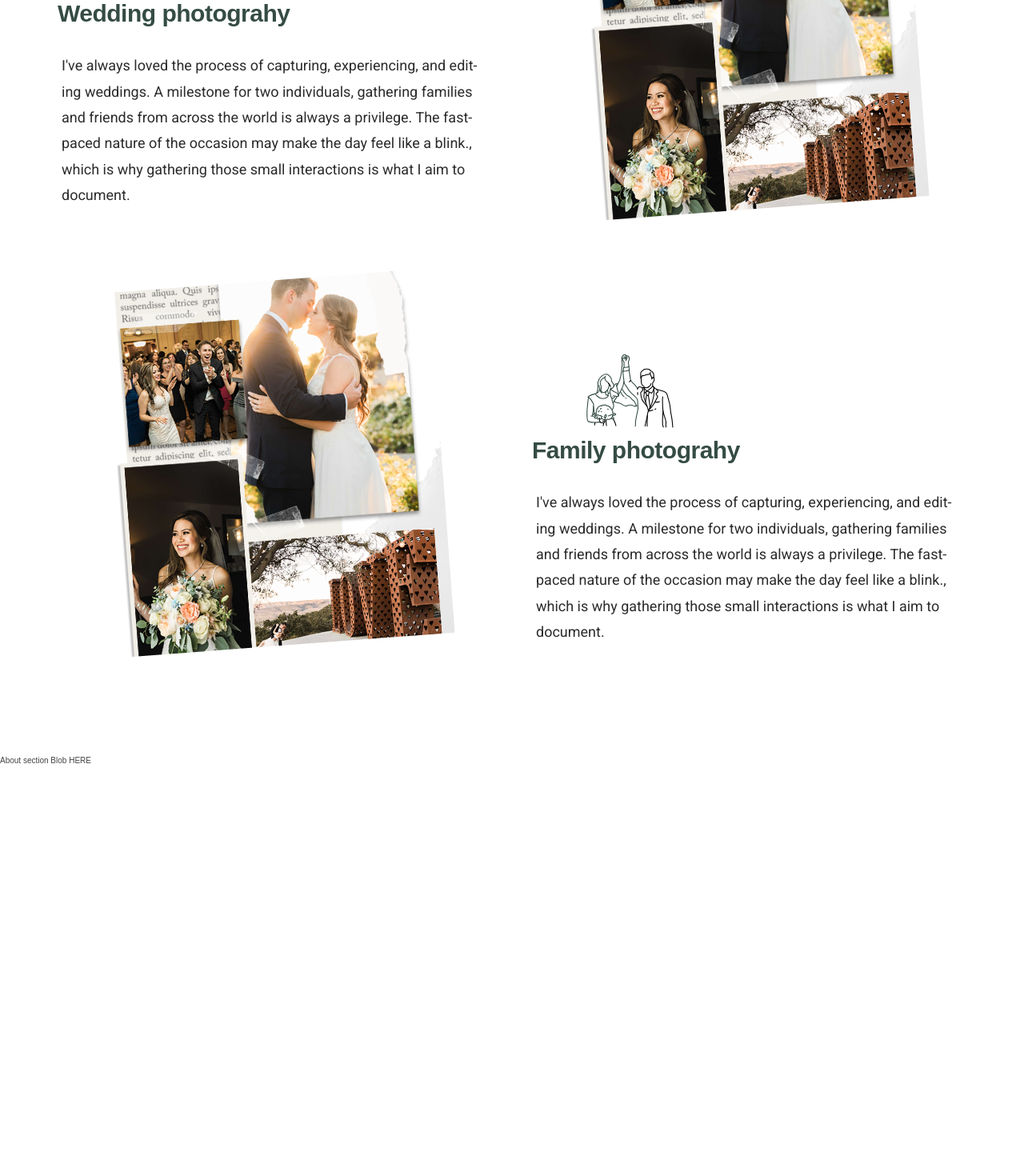
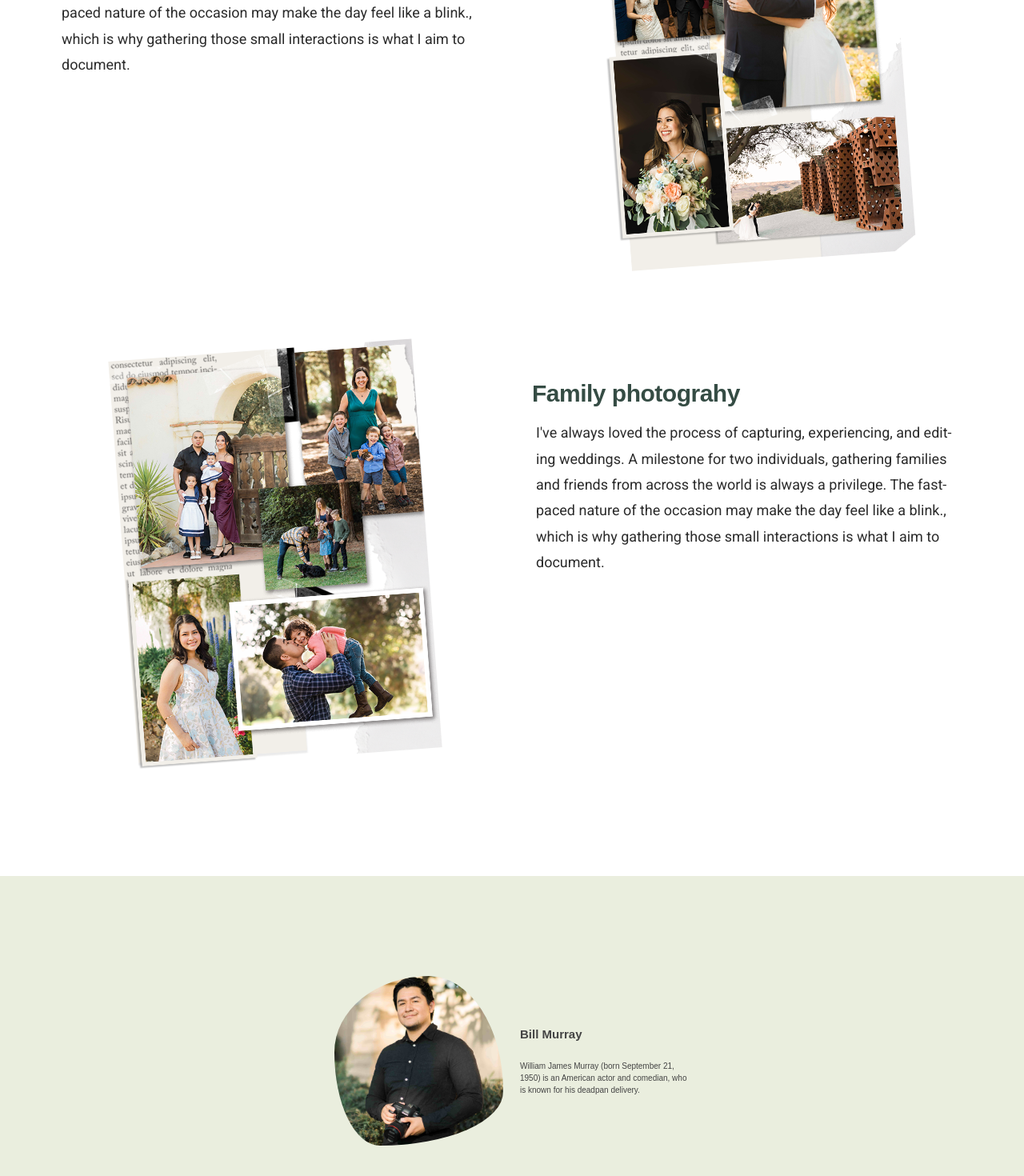
Before and after one commit to gah-code/ghp-app, a React (Create React App) app: page / in a window 1280 px wide. Shown: the part 1246-2716 px from the top of the page at 80% size. Before the commit the page ends 2204 px from the top, so only its background shows below. Built offline with nearby package versions, Linux system fonts and the light colour scheme.

Commit message:
About & Service section position for small screens

```diff
--- /dev/null
+++ b/src/components/Layout/About.css
@@ -0,0 +1,33 @@
+.about-section {
+  padding: 12.5rem 0;
+  place-content: center;
+  background-color: var(--color-background-two);
+}
+
+.profile {
+  display: grid;
+  /* gap: 1rem; */
+  grid-auto-columns: 1fr;
+  grid-template-areas:
+    'image name'
+    'image description';
+  max-width: 80ch;
+}
+
+.profile__image {
+  border-radius: 56% 44% 73% 27% / 45% 68% 32% 55%;
+  grid-area: image;
+  max-width: 95%;
+}
+
+.profile__name {
+  grid-area: name;
+  justify-self: start;
+  align-self: end;
+  margin: 0 0 1rem 1rem;
+}
+
+.profile__description {
+  margin: 1rem 0 0 1rem;
+  grid-area: description;
+}
--- a/src/components/Layout/About.js
+++ b/src/components/Layout/About.js
@@ -1,11 +1,21 @@
 // TODO: Blob About me section
+
+import './About.css';
+import ProfileImg from '../../assets/profile.jpg';
 
 const About = () => {
   return (
-    <div>
-
-      About section Blob HERE
-    </div>
+    <section className="about-section grid">
+      <div className="container ">
+        <div className="profile">
+          <img src={ProfileImg} alt="" className="profile__image" />
+          <h2 className="profile__name">Bill Murray</h2>
+          <p className="profile__description">
+            William James Murray (born September 21, 1950) is an American actor and comedian, who is known for his deadpan delivery.
+          </p>
+        </div>
+      </div>
+    </section>
   );
 };
 
--- a/src/components/Misc/AvailableServices.js
+++ b/src/components/Misc/AvailableServices.js
@@ -1,14 +1,15 @@
 import ServiceItem from './ServiceItem';
 import './services.scss';
 import WeddingImg from '../../assets/wedding-section.png';
-import {
-  ReactComponent as IconSvg,
-} from '../../assets/icons/Wedding-Expanded-Live-Stroke-Individual_Bride-Groom-Celebrate.svg';
+import FamilyImg from '../../assets/FamilySection.png';
+// import {
+//   ReactComponent as IconSvg,
+// } from '../../assets/icons/Wedding-Expanded-Live-Stroke-Individual_Bride-Groom-Celebrate.svg';
 
 const WEDDING_PHOTOGRAPHY = [
   {
     id: 1,
-    icon: <IconSvg height={295} width={245} />,
+    // icon: <IconSvg height={295} width={245} />,
     title: 'Wedding photograhy',
     description: `I've always loved the process of capturing, experiencing, and editing weddings. A milestone for two individuals, gathering families and friends from across the world is always a privilege. The fast-paced nature of the occasion may make the day feel like a blink., which is why gathering those small interactions is what I aim to document.`,
   },
@@ -17,7 +18,7 @@ const WEDDING_PHOTOGRAPHY = [
 const FAMILY_PHOTOGRAPHY = [
   {
     id: 2,
-    icon: <IconSvg height={295} width={245} />,
+    // icon: <IconSvg height={295} width={245} />,
     title: 'Family photograhy',
     description: `I've always loved the process of capturing, experiencing, and editing weddings. A milestone for two individuals, gathering families and friends from across the world is always a privilege. The fast-paced nature of the occasion may make the day feel like a blink., which is why gathering those small interactions is what I aim to document.`,
   },
@@ -53,7 +54,7 @@ const AvailableServices = () => {
         </h2>
       </div>
 
-      <div className="grid-container grid grid--2-cols ">
+      <div className="container grid grid--2-cols ">
         <div key={WEDDING_PHOTOGRAPHY}>
 
           {serviceList}
@@ -62,7 +63,7 @@ const AvailableServices = () => {
           <img className="service-img" src={WeddingImg} alt="" />
         </div>
         <div className="service-img-box">
-          <img className="service-img" src={WeddingImg} alt="" />
+          <img className="service-img" src={FamilyImg} alt="" />
         </div>
         <div key={FAMILY_PHOTOGRAPHY}>
           {serviceListTwo}
--- a/src/components/Misc/ServiceItem.js
+++ b/src/components/Misc/ServiceItem.js
@@ -7,10 +7,10 @@ import './services.scss';
 const ServiceItem = props => {
   return (
     <Fragment>
-      <div key={props.service} id={props.id} className="step-text-box">
-        <svg className="service-icon">
+      <div key={props.service} id={props.id} className="service-text-box">
+        {/* <svg className="service-icon">
           {props.icon}
-        </svg>
+        </svg> */}
         <h3 className="heading-tertiary">{props.title}</h3>
         <p className="description">{props.description}</p>
       </div>
--- a/src/components/Misc/services.scss
+++ b/src/components/Misc/services.scss
@@ -1,45 +1,105 @@
 .section-service {
   padding: 12.6rem 0;
 }
+.service-text-box {
+  position: relative;
+  display: flex;
+  flex-direction: column;
+  align-items: center;
+  justify-content: center;
+  margin: 5rem 0;
 
-// .step-number
-.number {
-  font-size: 9.8rem;
-  font-weight: 600;
-  color: var(--color-primary);
-  margin-bottom: 1.2rem;
+  h3 {
+    align-self: flex-start;
+    margin: 0.7rem 0;
+  }
 }
 
-.service-icon {
-  // background-color: antiquewhite;
-  padding-right: 1rem;
-  width: 200px;
-  height: 200px;
-  transform: rotateZ(0.1deg);
-}
-
-// // .step-description
 .description {
   font-size: 1.8rem;
   line-height: 1.8;
 }
+// .step-number
+// .number {
+//   font-size: 9.8rem;
+//   font-weight: 600;
+//   color: var(--color-primary);
+//   margin-bottom: 1.2rem;
+// }
+
+// .service-icon {
+//   // background-color: antiquewhite;
+//   padding-right: 1rem;
+//   width: 200px;
+//   height: 200px;
+//   transform: rotateZ(0.1deg);
+// }
+
+// // .step-description
 
 .service-img-box {
   position: relative;
   display: flex;
   align-items: center;
   justify-content: center;
-  padding: 1rem;
+  padding: 2rem;
 }
 
 .service-img {
-  width: 80%;
-  height: min(57vh, 600px);
+  width: auto;
+  height: min(65vh, 600px);
   transform: rotateZ(-4.3deg);
-  object-fit: cover;
+}
+
+@media (max-width: 84em) {
+  .service-img {
+    height: min(64vh, 600px);
+    transform: rotateZ(-4.3deg);
+  }
+}
+
+@media (max-width: 75em) {
+  .service-img-box {
+    padding: 1.8rem;
+  }
+  .service-img {
+    height: min(63vh, 600px);
+    transform: rotateZ(-4.3deg);
+  }
+}
+
+@media (max-width: 59em) {
+  .service-img {
+    height: min(60vh, 600px);
+  }
+
+  .description {
+    font-size: 1.7rem;
+  }
+}
+
+@media (max-width: 44em) {
+  .service-img-box {
+    overflow: hidden;
+  }
+
+  .service-img {
+    height: min(65vh, 600px);
+  }
 }
 
 @media (max-width: 34em) {
+  .section-service {
+    padding: 15rem 0;
+  }
+
+  .service-text-box {
+    margin: 2.5rem 0;
+
+    h3 {
+      margin: 1rem 0 0.5rem 0;
+    }
+  }
   // .step-text-box {
   //   display: flex;
   //   flex-direction: column;
@@ -47,10 +107,10 @@
   //   align-items: start;
   // }
 
-  .service-icon {
-    width: 190px;
-    height: 190px;
-  }
+  // .service-icon {
+  //   width: 190px;
+  //   height: 190px;
+  // }
 
   .service-img-box:nth-child(2) {
     grid-row: 1;
@@ -60,7 +120,7 @@
   }
 
   .service-img {
-    width: 75%;
+    width: auto;
   }
 }
 
--- a/src/styles/layout/_grid.scss
+++ b/src/styles/layout/_grid.scss
@@ -1,3 +1,5 @@
+/// TODO: Make component wrappers for container, grid and flexbox for reuse
+
 .container {
   /* 1140px */
   max-width: 120rem;
@@ -5,11 +7,11 @@
   padding: 0 3.2rem;
 }
 
-.grid-container {
-  max-width: 120rem;
-  margin: 0 auto;
-  padding: 0 3.2rem;
-}
+// .grid-container {
+//   max-width: 120rem;
+//   margin: 0 auto;
+//   padding: 0 3.2rem;
+// }
 
 .grid {
   display: grid;
@@ -29,27 +31,27 @@
 }
 
 @media (max-width: 84em) {
-  .grid-container {
+  .container {
     column-gap: 5rem;
     row-gap: 7rem;
   }
 }
 
 @media (max-width: 75em) {
-  .grid-container {
+  .container {
     column-gap: 4.5rem;
     row-gap: 6.9rem;
   }
 }
 
 @media (max-width: 59em) {
-  .grid-container {
+  .container {
     row-gap: 6.8rem;
   }
 }
 
 @media (max-width: 34em) {
-  .grid-container {
+  .container {
     row-gap: 6.5rem;
   }
   .grid--2-cols,
```
Also changed, not shown: src/assets/FamilySection.png (added), src/assets/profile.jpg (added).
